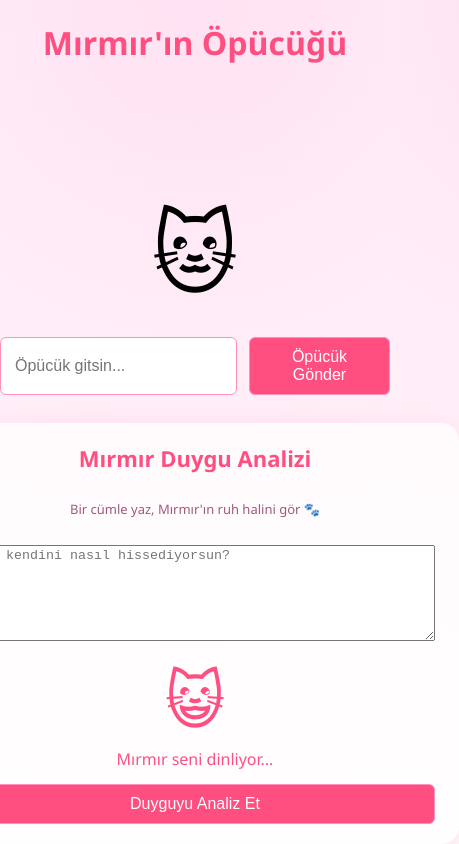
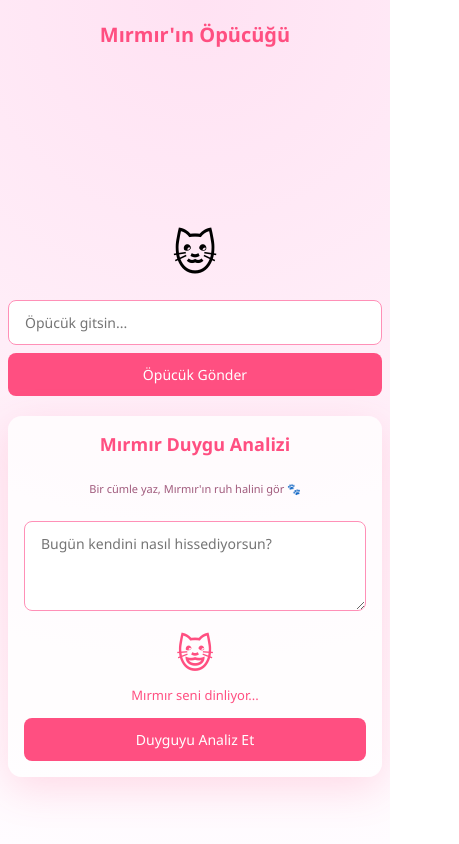
Before and after one commit to cerenyilmazcy/kitty_game, a plain HTML site: page index.html in a window 390 px wide. Shown: the whole page, 459 px wide, since content can reach past the window. Drawn offline with Linux system fonts and the light colour scheme.

Commit message:
Arayüzü tüm cihazlara uyumlu hale getirdim

```diff
--- a/index.html
+++ b/index.html
@@ -5,44 +5,63 @@
     <meta name="viewport" content="width=device-width, initial-scale=1.0" />
     <title>Kitty Game - Kedinin Öpücüğü</title>
     <style>
+        * {
+            box-sizing: border-box;
+        }
+
         body {
             font-family: "Segoe UI", Tahoma, Arial, sans-serif;
             display: flex;
             flex-direction: column;
             align-items: center;
-            justify-content: center;
-            height: 100vh;
+            justify-content: flex-start;
+            min-height: 100vh;
             margin: 0;
+            padding: 16px;
             background: radial-gradient(circle at top, #ffe2f3 0%, #ffeef8 45%, #fffcff 100%);
+            overflow-x: hidden;
         }
 
         h1 {
             color: #ff4f81;
             margin-bottom: 8px;
+            font-size: clamp(20px, 5vw, 32px);
+            text-align: center;
         }
 
         .cat {
-            font-size: 92px;
+            font-size: clamp(48px, 12vw, 92px);
             cursor: pointer;
             transition: transform 0.2s ease;
+            user-select: none;
+            -webkit-tap-highlight-color: transparent;
         }
 
         .cat:hover {
             transform: scale(1.05);
         }
 
+        .cat:active {
+            transform: scale(0.95);
+        }
+
         .speech {
             margin-top: 12px;
-            font-size: 20px;
+            font-size: clamp(14px, 3.5vw, 20px);
             min-height: 24px;
             color: #ff4f81;
+            text-align: center;
+            padding: 0 12px;
+            max-width: 100%;
+            word-wrap: break-word;
         }
 
         .kiss {
             position: absolute;
-            font-size: 40px;
+            font-size: clamp(24px, 6vw, 40px);
             will-change: transform, opacity;
             animation: blow 1.1s ease forwards;
+            pointer-events: none;
         }
 
         @keyframes blow {
@@ -60,53 +79,94 @@
             }
         }
 
-        .controls {
-            margin-top: 24px;
-            display: flex;
-            gap: 12px;
+        @media (max-width: 768px) {
+            @keyframes blow {
+                0% {
+                    transform: translate(0, 0) scale(1);
+                    opacity: 1;
+                }
+                60% {
+                    transform: translate(80px, -90px) scale(1.2);
+                    opacity: 0.9;
+                }
+                100% {
+                    transform: translate(160px, -140px) scale(0.8);
+                    opacity: 0;
+                }
+            }
         }
 
-        input, button {
-            border-radius: 6px;
+        .controls {
+            margin-top: 20px;
+            display: flex;
+            gap: 8px;
+            width: 100%;
+            max-width: 500px;
+            flex-wrap: wrap;
+        }
+
+        input, button, textarea {
+            border-radius: 8px;
             border: 1px solid #ff90b7;
-            padding: 10px 14px;
-            font-size: 16px;
+            padding: 12px 16px;
+            font-size: clamp(14px, 3.5vw, 16px);
+            width: 100%;
+            font-family: inherit;
+        }
+
+        input {
+            flex: 1;
+            min-width: 150px;
         }
 
         button {
             background-color: #ff4f81;
             color: #fff;
             cursor: pointer;
-            transition: transform 0.1s ease;
+            transition: transform 0.1s ease, background-color 0.2s ease;
+            border: none;
+            font-weight: 500;
+            white-space: nowrap;
+            min-width: 120px;
+            flex-shrink: 0;
+        }
+
+        button:hover {
+            background-color: #ff3d6e;
         }
 
         button:active {
             transform: scale(0.98);
         }
 
-        .scene, .sentiment-card {
+        .scene {
             position: relative;
-            width: 480px;
-            height: 360px;
+            width: 100%;
+            max-width: 480px;
+            height: clamp(200px, 50vw, 360px);
             display: flex;
             align-items: flex-end;
             justify-content: center;
+            margin: 0 auto;
         }
 
         .sentiment-card {
+            position: relative;
+            width: 100%;
+            max-width: 480px;
+            display: flex;
             flex-direction: column;
             align-items: stretch;
             background: rgba(255, 255, 255, 0.75);
             border-radius: 18px;
-            padding: 20px 24px;
+            padding: clamp(16px, 4vw, 24px);
             gap: 14px;
             box-shadow: 0 12px 40px rgba(255, 79, 129, 0.18);
-            height: auto;
-            margin-top: 28px;
+            margin-top: 24px;
         }
 
         .sentiment-card h2 {
-            font-size: 22px;
+            font-size: clamp(18px, 4.5vw, 22px);
             color: #ff4f81;
             margin: 0;
             text-align: center;
@@ -116,6 +176,7 @@
             resize: vertical;
             min-height: 90px;
             max-height: 200px;
+            width: 100%;
         }
 
         .reaction {
@@ -129,22 +190,116 @@
         }
 
         .reaction-emoji {
-            font-size: 64px;
+            font-size: clamp(40px, 10vw, 64px);
+        }
+
+        .reaction-message {
+            font-size: clamp(13px, 3vw, 16px);
+            padding: 0 8px;
+            word-wrap: break-word;
         }
 
         .rules {
-            font-size: 13px;
+            font-size: clamp(11px, 2.5vw, 13px);
             color: #a05a7c;
             text-align: center;
+            padding: 0 8px;
         }
 
         .target {
             position: absolute;
             right: 10%;
             bottom: 12%;
-            font-size: 48px;
+            font-size: clamp(32px, 8vw, 48px);
             opacity: 0;
             transition: opacity 0.3s ease;
+        }
+
+        /* Tablet ve küçük ekranlar */
+        @media (max-width: 768px) {
+            body {
+                padding: 12px;
+                justify-content: flex-start;
+            }
+
+            .controls {
+                flex-direction: column;
+            }
+
+            input {
+                min-width: 100%;
+            }
+
+            button {
+                min-width: 100%;
+            }
+        }
+
+        /* Mobil cihazlar */
+        @media (max-width: 480px) {
+            body {
+                padding: 8px;
+            }
+
+            h1 {
+                margin-bottom: 4px;
+            }
+
+            .speech {
+                margin-top: 8px;
+                font-size: 14px;
+            }
+
+            .controls {
+                margin-top: 16px;
+                gap: 8px;
+            }
+
+            .sentiment-card {
+                margin-top: 20px;
+                padding: 16px;
+                border-radius: 14px;
+            }
+
+            .reaction {
+                min-height: 60px;
+            }
+        }
+
+        /* Yatay mod (landscape) mobil */
+        @media (max-height: 600px) and (orientation: landscape) {
+            body {
+                padding: 8px;
+            }
+
+            h1 {
+                font-size: 20px;
+                margin-bottom: 4px;
+            }
+
+            .cat {
+                font-size: 48px;
+            }
+
+            .scene {
+                height: 180px;
+            }
+
+            .sentiment-card {
+                margin-top: 12px;
+                padding: 12px;
+            }
+        }
+
+        /* Büyük ekranlar için optimizasyon */
+        @media (min-width: 1200px) {
+            body {
+                padding: 24px;
+            }
+
+            .scene, .sentiment-card {
+                max-width: 600px;
+            }
         }
     </style>
 </head>
@@ -165,7 +320,7 @@
         <textarea id="sentimentInput" placeholder="Bugün kendini nasıl hissediyorsun?"></textarea>
         <div class="reaction">
             <div class="reaction-emoji" id="reactionEmoji">😺</div>
-            <div id="reactionMessage">Mırmır seni dinliyor...</div>
+            <div id="reactionMessage" class="reaction-message">Mırmır seni dinliyor...</div>
         </div>
         <button id="analyzeButton">Duyguyu Analiz Et</button>
     </div>
```
